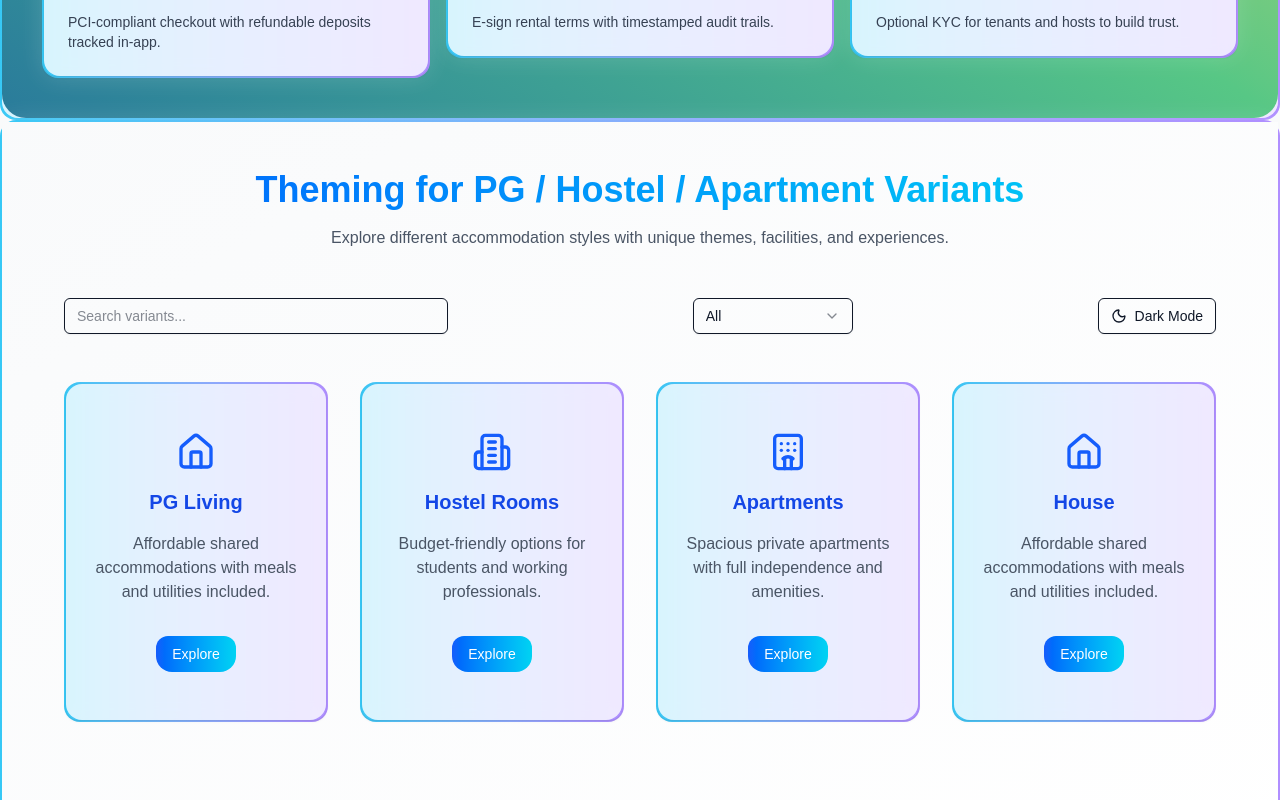
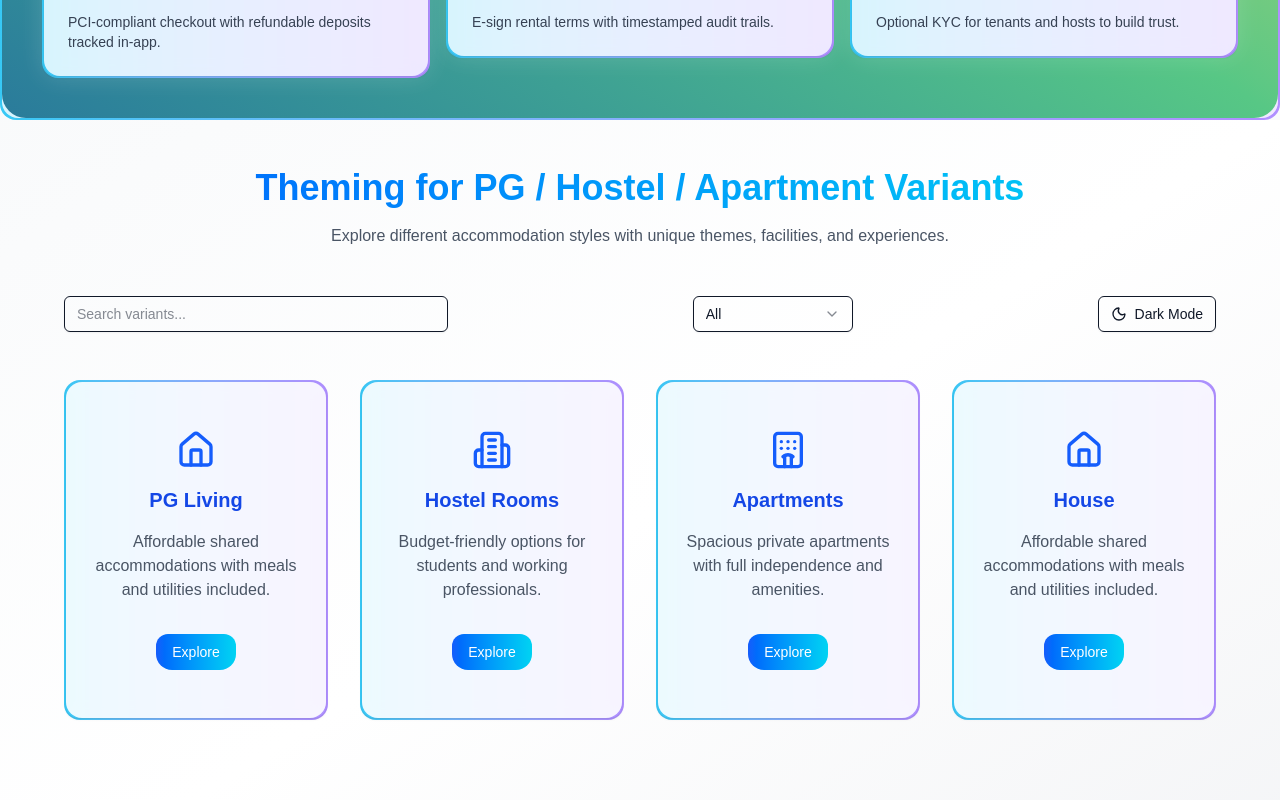
Before and after one commit to sakshiprajapati-ui/homey-space, a Next.js app: page / in a window 1280 px wide. Shown: the part 1960-2760 px from the top of the page. Built offline with nearby package versions, Linux system fonts and the light colour scheme.

Commit message:
update theaming section

```diff
--- a/src/components/custom/theaming/theaming.tsx
+++ b/src/components/custom/theaming/theaming.tsx
@@ -39,7 +39,7 @@ function SpotlightBG() {
 function RadiantCard({ children }: { children: React.ReactNode }) {
   return (
     <div className="relative rounded-2xl p-[2px] bg-gradient-to-r from-cyan-400 via-purple-400 to-yellow-300 animate-border shadow-[0_0_25px_rgba(255,255,255,0.15)]">
-      <div className="rounded-2xl bg-white/80 dark:bg-gray-900/90 backdrop-blur text-gray-900 dark:text-white h-full">
+      <div className="rounded-2xl bg-white/90 dark:bg-gray-950/90 backdrop-blur text-gray-900 dark:text-white h-full">
         {children}
       </div>
       <style jsx>{`
@@ -96,8 +96,10 @@ export default function ThemingPage() {
   });
 
   return (
-    <RadiantCard>
-      <div className={`relative ${darkMode ? "bg-gray-900 text-white" : "bg-gradient-to-br from-gray-50 to-white text-gray-900"} min-h-screen px-6 py-12 transition-colors`}>
+    <div className={`relative min-h-screen px-6 py-12 transition-colors ${darkMode
+      ? "bg-gradient-to-br from-gray-950 via-gray-900 to-black text-white"
+      : "bg-gradient-to-br from-gray-50 via-white to-gray-100 text-gray-900"}`}>
+
       <SpotlightBG />
 
       <div className="max-w-6xl mx-auto text-center relative z-10">
@@ -178,6 +180,5 @@ export default function ThemingPage() {
         </div>
       </div>
     </div>
-    </RadiantCard>
   );
 }
```
Lines whose indentation alone changed are shown as unchanged.
